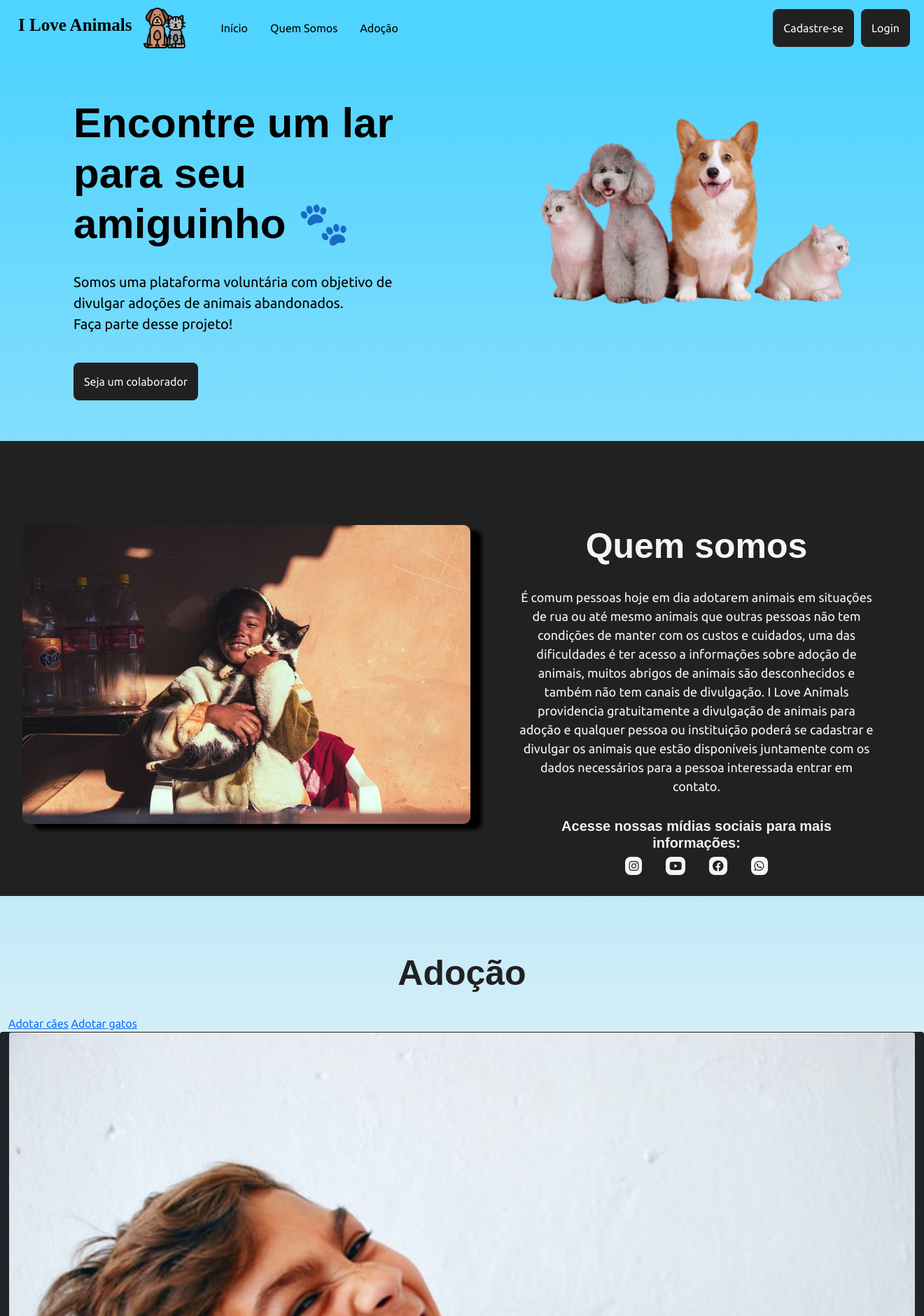
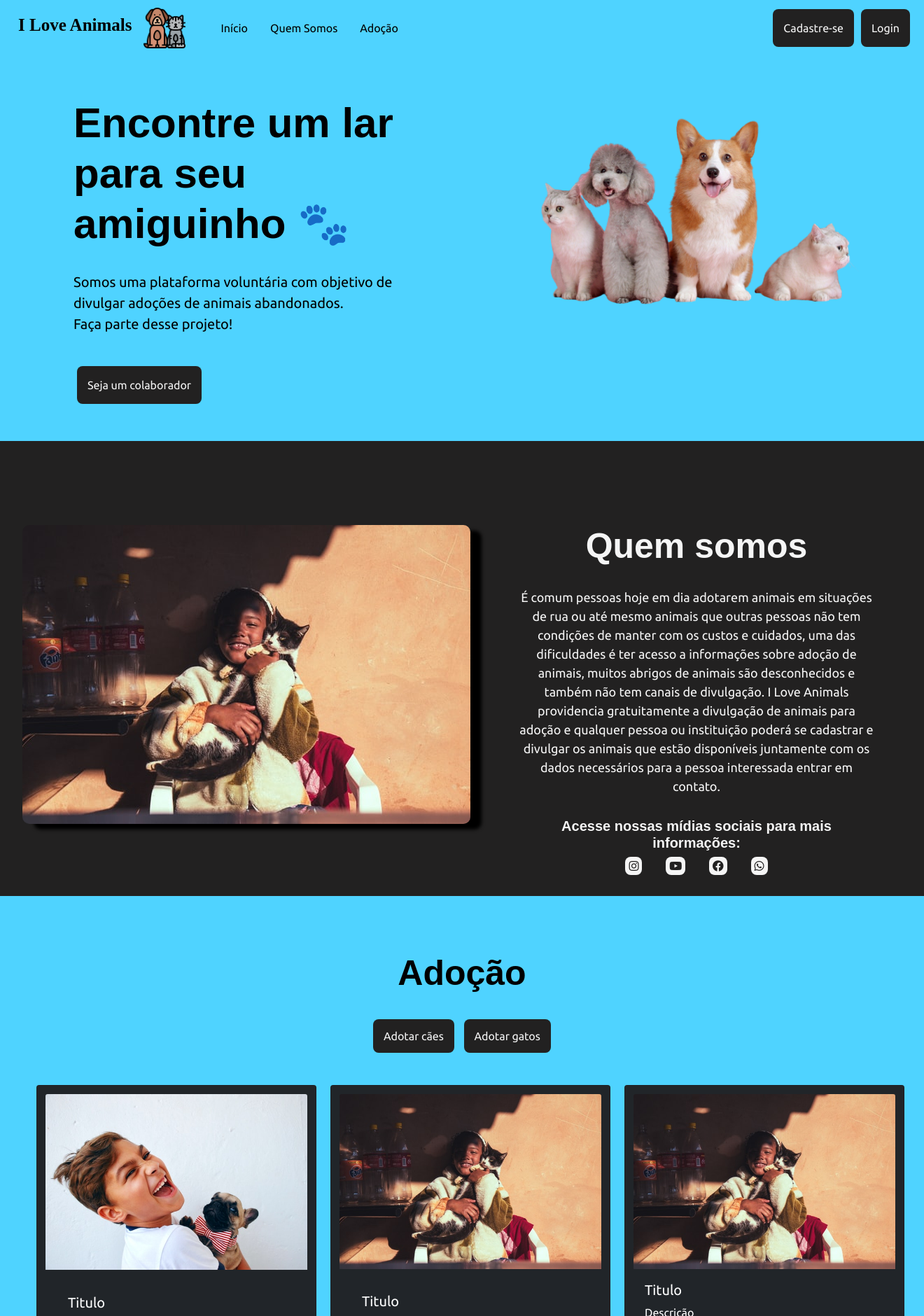
Before and after one commit to wagnergbriel/I-love-Animals-Project-Complete, a Django app: page / in a window 1320 px wide. Shown: the top 1880 px of the page at 70% size. Run offline with Django 3.2, Linux system fonts and the light colour scheme; some libraries are stand-ins or nearby versions; some web fonts are replaced.

Commit message:
style: adicionar estilo nos cards

```diff
--- a/animals_app/static/animals_app/css/style.css
+++ b/animals_app/static/animals_app/css/style.css
@@ -54,7 +54,9 @@ nav .login {
     margin-right: 15px;
 }
 
-nav .login a:nth-child(1n+1) {
+/*nav*/
+
+.login a:nth-child(1n+1) {
     border-radius: 8px;
     margin-right: 3px;
     color: whitesmoke;
@@ -64,7 +66,9 @@ nav .login a:nth-child(1n+1) {
     text-decoration: none;
 }
 
-nav .login a:hover {
+/*nav*/
+
+.login a:hover {
     background-color: whitesmoke;
     color: var(--preto-acinzentado);
 }
@@ -72,7 +76,7 @@ nav .login a:hover {
 /*Template Home*/
 /*Container principal*/
 main {
-    background: linear-gradient(180deg, var(--azul-piscina) 0%, whitesmoke 100%);
+    background: var(--azul-piscina);
 }
 
 main .container-principal {
@@ -102,19 +106,6 @@ main .texto-principal .titulo {
 main .texto-principal .descricao {
     font-family: 'Ubuntu';
     font-size: 20px;
-}
-
-main .texto-principal a {
-    border-radius: 8px;
-    color: whitesmoke;
-    padding: 15px;
-    background-color: var(--preto-acinzentado);
-    text-decoration: none;
-}
-
-main .texto-principal a:hover {
-    color: var(--preto-acinzentado);
-    background-color: whitesmoke;
 }
 
 main .imagem-principal .animal-estimacao {
@@ -174,7 +165,7 @@ main .container-quem-somos .img-quem-somos img {
 
 /*Container Adoção*/
 main .container-adocao {
-    height: 550px;
+    height: 1250px;
 }
 
 main .container-adocao .adocao {
@@ -188,6 +179,30 @@ main .container-adocao .titulo {
     font-weight: bold;
     margin-bottom: 30px;
     text-align: center;
+    color: black;
+}
+
+main .container-adocao .botao-adocao {
+    text-align: center;
+    padding: 18px;
+}
+
+main .container-adocao .grid-animais-adocao {
+    display: grid;
+    grid-template-columns: auto auto auto;
+    grid-gap: 20px;
+    margin: 40px;
+}
+
+/*main .container-adocao .grid-animais-adocao*/
+
+.card {
+    width: 400px;
+}
+
+.card-img-top {
+    width: 100%;
+    margin: 12px 2.5px 2.5px 0;
 }
 
 /*Container Rodapé*/
```
